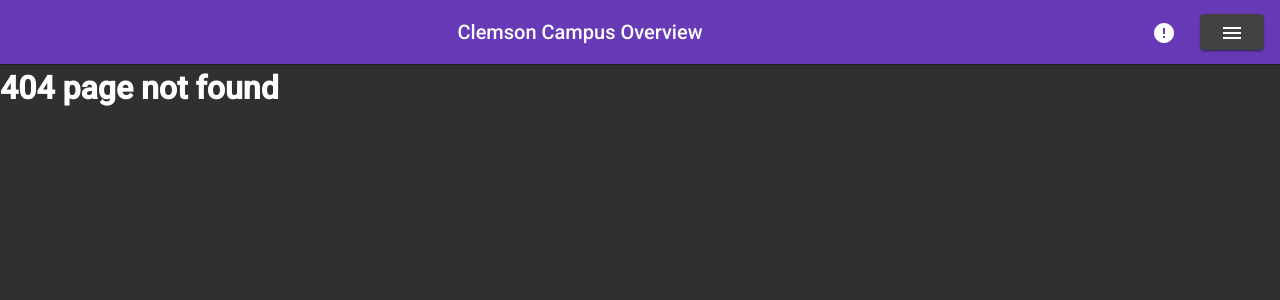
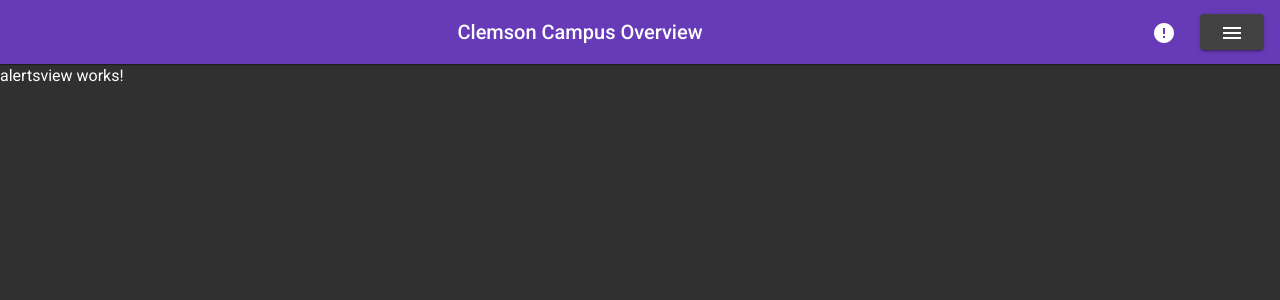
Before and after one commit to whitedl/CEVAC, an Angular app in the folder Web_Dashboard/: page /alerts in a window 1280 px wide. Before the commit this address led to /404. Shown: the top 300 px of the page. Built offline with nearby package versions, Linux system fonts and the light colour scheme.

Commit message:
Added routing & folder for alerts page

```diff
--- /dev/null
+++ b/Web_Dashboard/src/app/alertsview/alertsview/alertsview.component.html
@@ -0,0 +1,3 @@
+<p>
+  alertsview works!
+</p>
--- /dev/null
+++ b/Web_Dashboard/src/app/alertsview/alertsview/alertsview.component.ts
@@ -0,0 +1,15 @@
+import { Component, OnInit } from '@angular/core';
+
+@Component({
+  selector: 'app-alertsview',
+  templateUrl: './alertsview.component.html',
+  styleUrls: ['./alertsview.component.scss']
+})
+export class AlertsviewComponent implements OnInit {
+
+  constructor() { }
+
+  ngOnInit() {
+  }
+
+}
--- a/Web_Dashboard/src/app/app.module.ts
+++ b/Web_Dashboard/src/app/app.module.ts
@@ -10,6 +10,7 @@
 import { PageNotFoundComponent } from '@app/page-not-found/page-not-found.component';
 
 import { MapviewModule } from '@app/mapview/mapview.module';
+import { AlertsviewModule } from '@app/alertsview/alertsview.module';
 
 @NgModule({
   declarations: [AppComponent, PageNotFoundComponent],
@@ -20,6 +21,7 @@
     LayoutModule,
     MaterialModule,
     MapviewModule,
+    AlertsviewModule,
     AppRoutingModule
   ],
   providers: [],
```
Also changed, not shown: Web_Dashboard/src/app/alertsview/alertsview-routing.module.ts (added, +16 -0 lines), Web_Dashboard/src/app/alertsview/alertsview.module.ts (added, +14 -0 lines), Web_Dashboard/src/app/alertsview/alertsview/alertsview.component.scss (added), 1 other file (tests, documents, lock files or other folders).
